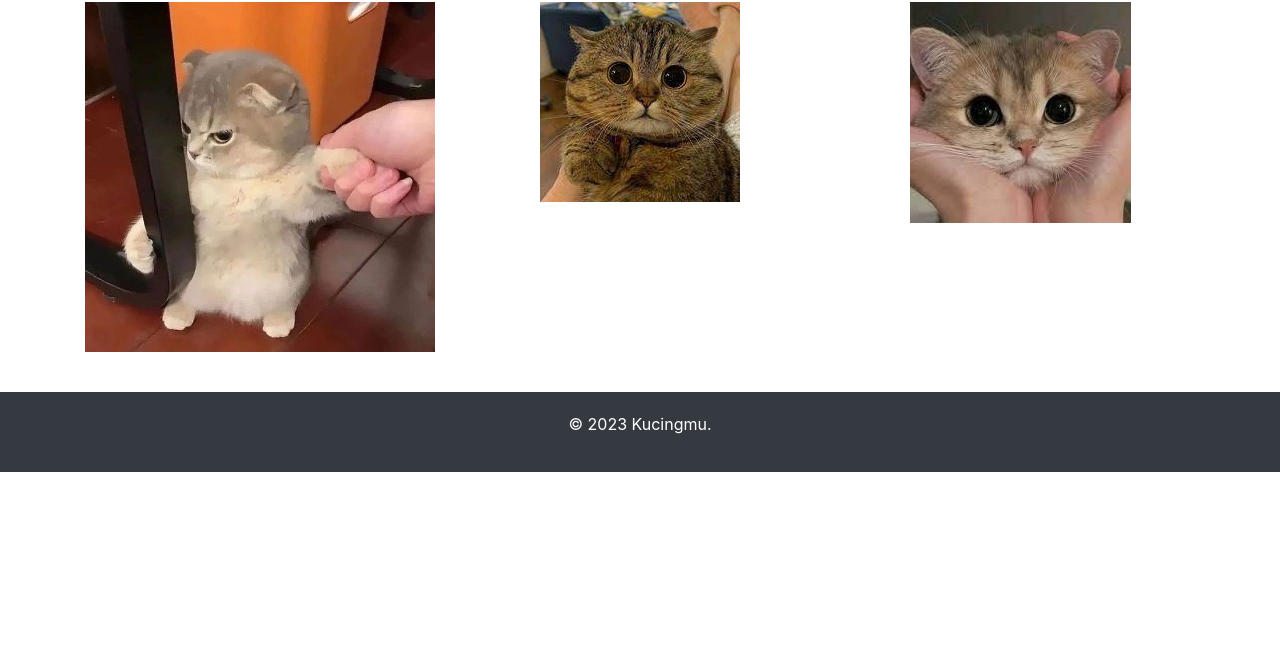
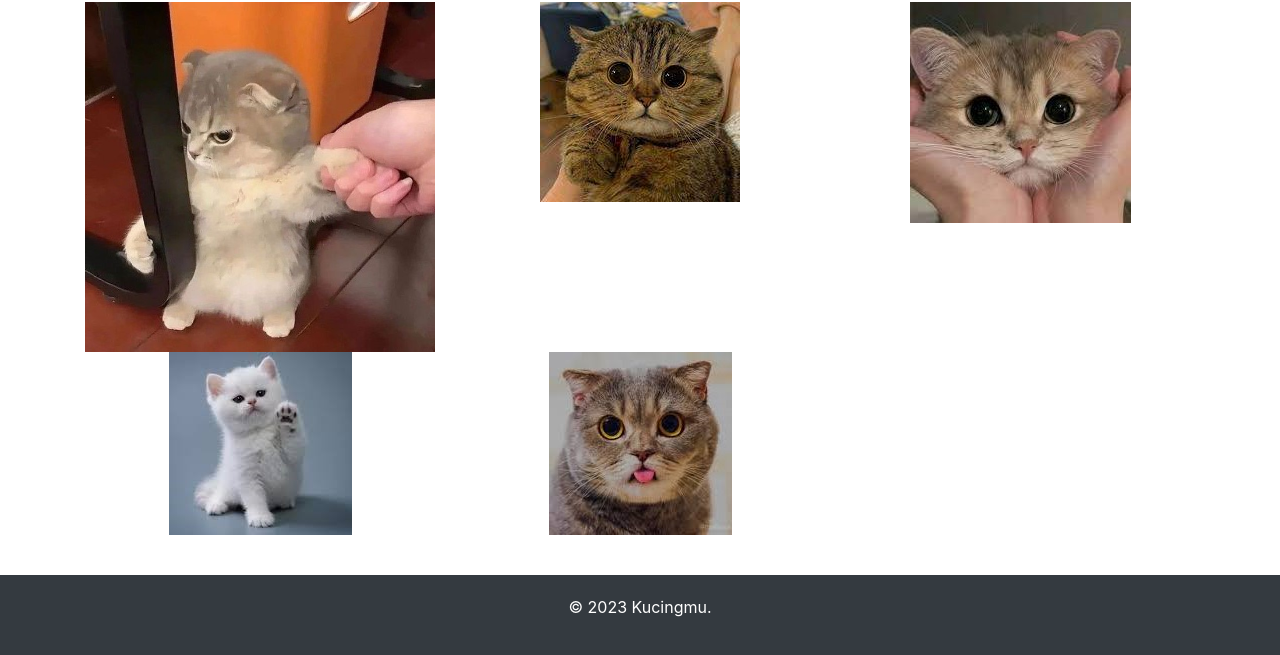
Before and after one commit to ErlanggaPuthen/TugasReengineeringErlangga.github.io, a plain HTML site: page index.html in a window 1280 px wide. Shown: the part 438-1093 px from the top of the page. Before the commit the page ends 910 px from the top, so only its background shows below. Drawn offline with nearby package versions, Linux system fonts and the light colour scheme.

Commit message:
Update index.html

```diff
--- a/index.html
+++ b/index.html
@@ -48,7 +48,12 @@
         <div class="col-md-4">
           <img src="kucing3.jpg" alt="Kucing Malas" class="img-fluid">
         </div>
-        <!-- Tambahkan gambar-gambar kucing lainnya di sini -->
+        <div class="col-md-4">
+          <img src="kucing4.jpg" alt="Kucing lucuu" class="img-fluid">
+        </div>
+        <div class="col-md-4">
+          <img src="kucing5.jpg" alt="Kucing lucuuu" class="img-fluid">
+        </div>
       </div>
     </div>
   </section>
```
